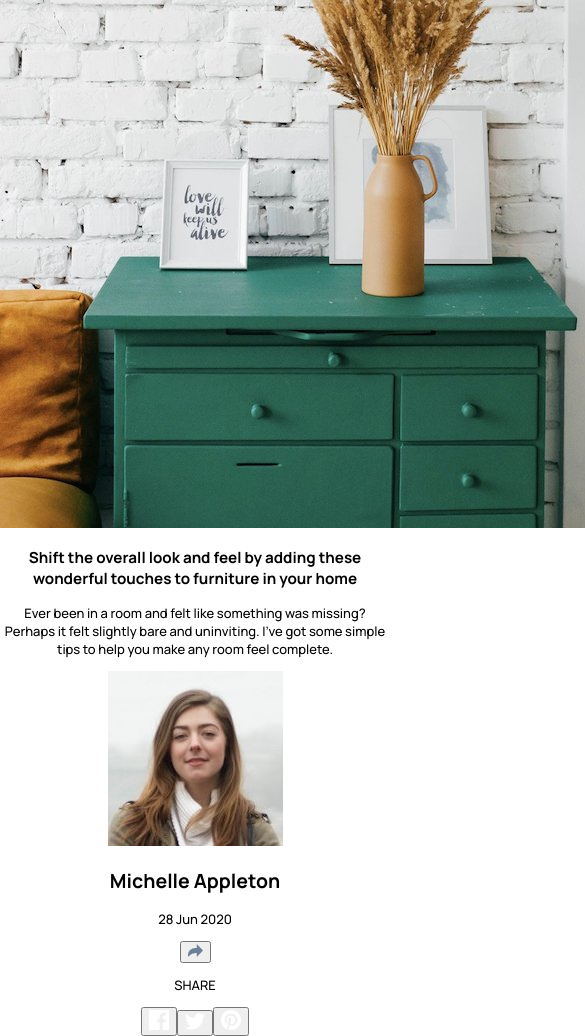
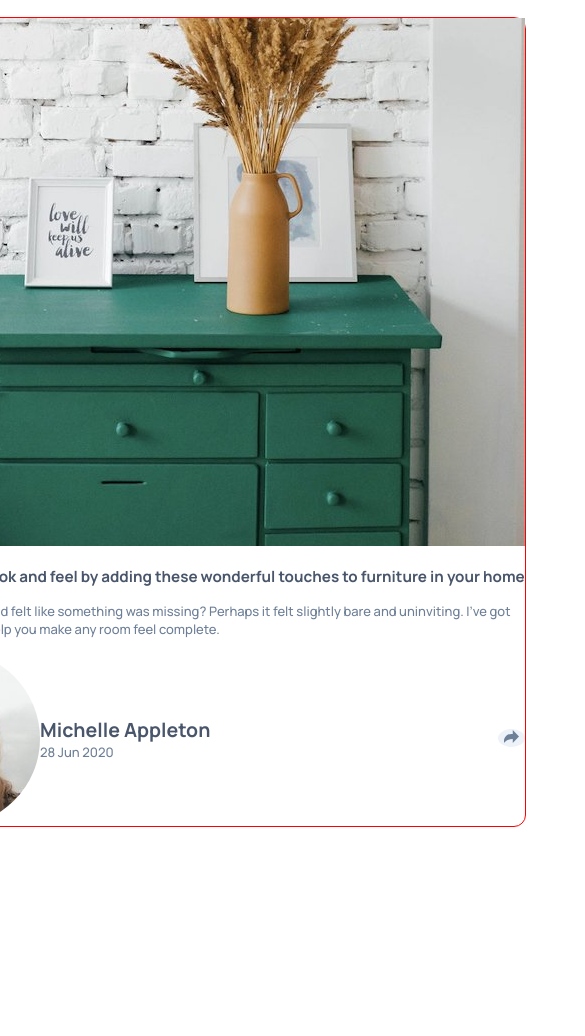
Before and after one commit to a-dri-an-S/article-preview, a React (Create React App) app: page / in a window 390 px wide. Shown: the top 1036 px of the page, 585 px wide, since content can reach past the window. After the commit the page ends 844 px from the top, so only its background shows below. Built offline with nearby package versions, Linux system fonts and the light colour scheme.

Commit message:
added styles for mobile 375px breakpoint

```diff
--- a/src/components/Card.js
+++ b/src/components/Card.js
@@ -1,12 +1,13 @@
 import CardImage from "./CardImage";
 import CardInfo from "./CardInfo";
 import CardProfile from "./CardProfile";
+import "../styles/Card.css";
 
 const Card = () => {
     return (
         <section className="card">
             <CardImage />
-            <div>
+            <div className="card-info-section">
                 <CardInfo />
                 <CardProfile />
             </div>
--- a/src/components/CardImage.js
+++ b/src/components/CardImage.js
@@ -1,12 +1,15 @@
 import DrawersImg from "../assets/drawers.jpg"
+import "../styles/CardImage.css";
 
 const CardImage = () => {
     return (
-        <img
-            className="card-img"
-            src={DrawersImg}
-            alt="drawers"
-        />
+        <div className="card-img-container">
+            <img
+                className="card-img-image"
+                src={DrawersImg}
+                alt="drawers"
+            />
+        </div>
     );
 }
 
--- a/src/components/CardInfo.js
+++ b/src/components/CardInfo.js
@@ -1,10 +1,12 @@
+import "../styles/CardInfo.css";
+
 const CardInfo = () => {
     return (
-        <article className="card-info">
-            <h1>
+        <article className="card-info-container">
+            <h1 className="card-info-main">
                 Shift the overall look and feel by adding these wonderful touches to furniture in your home
             </h1>
-            <p>
+            <p className="card-info-text">
                 Ever been in a room and felt like something was missing? Perhaps it felt slightly bare and uninviting. I've got some simple tips to help you make any room feel complete.
             </p>
         </article>
--- a/src/components/CardProfile.js
+++ b/src/components/CardProfile.js
@@ -1,13 +1,21 @@
 import CardSocials from "./CardSocials";
 import ProfileImg from "../assets/avatar-michelle.jpg";
+import "../styles/CardProfile.css";
 
 const CardProfile = () => {
     return (
         <div className="card-profile">
-            <img src={ProfileImg} alt="michelle-avatar" />
-            <div>
-                <h2>Michelle Appleton</h2>
-                <p>28 Jun 2020</p>
+            <div className="card-profile-container">
+                <img
+                    className="card-profile-avatar"
+                    src={ProfileImg}
+                    alt="michelle-avatar"
+                />
+                <div className="card-profile-info-container">
+                    <h2 className="card-profile-name">Michelle Appleton</h2>
+                    <p className="card-profile-date">28 Jun 2020</p>
+                </div>
+
             </div>
             <CardSocials />
         </div>
--- a/src/components/CardSocials.js
+++ b/src/components/CardSocials.js
@@ -1,30 +1,61 @@
+import { useState } from "react";
 import ShareIcon from "../assets/icon-share.svg";
 import FacebookIcon from "../assets/icon-facebook.svg";
 import TwitterIcon from "../assets/icon-twitter.svg";
 import PinterestIcon from "../assets/icon-pinterest.svg";
+import "../styles/CardSocials.css";
 
 const CardSocials = () => {
+
+    const [toggleSocials, setToggleSocials] = useState(false);
+
+    const toggleSocialButtons = () => {
+        setToggleSocials(!toggleSocials)
+    }
+
     return (
-        <div className="card-socials">
-            <button>
-                <img src={ShareIcon} alt="share-icon" />
-            </button>
+        <div className={`card-socials ${toggleSocials ? "socials-active" : null}`}>
             {
-                <div>
-                    <p>
+                toggleSocials ?
+                <div className="card-socials-container">
+                    <p className="card-socials-share">
                         SHARE
                     </p>
-                    <button>
-                        <img src={FacebookIcon} alt="facebook-icon" />
+                    <button className="card-socials-btn">
+                        <img
+                            className="card-socials-icon"
+                            src={FacebookIcon}
+                            alt="facebook-icon"
+                        />
                     </button>
-                    <button>
-                        <img src={TwitterIcon} alt="twitter-icon" />
+                    <button className="card-socials-btn">
+                        <img
+                            className="card-socials-icon"
+                            src={TwitterIcon}
+                            alt="twitter-icon"
+                        />
                     </button>
-                    <button>
-                        <img src={PinterestIcon} alt="pinterest-icon" />
+                    <button className="card-socials-btn">
+                        <img
+                            className="card-socials-icon"
+                            src={PinterestIcon}
+                            alt="pinterest-icon"
+                        />
                     </button>
                 </div>
+                    :
+                null
             }
+            <button
+                className={`card-socials-toggle-btn ${toggleSocials ? "socials-btn-active" : null}`}
+                onClick={() => toggleSocialButtons()}
+            >
+                <img
+                    className={`card-socials-btn-img ${toggleSocials ? "socials-btn-img-active" : null}`}
+                    src={ShareIcon}
+                    alt="share-icon"
+                />
+            </button>
         </div>
     );
 }
--- a/src/styles/App.css
+++ b/src/styles/App.css
@@ -1,3 +1,25 @@
 .App {
-  text-align: center;
+  display: flex;
+  justify-content: center;
+  align-items: center;
+  height: 100vh;
 }
+
+@media only screen and (max-width: 375px) {
+
+}
+@media only screen and (min-width: 376px) {
+
+}
+@media only screen and (min-width: 600px) {
+
+}
+@media only screen and (min-width: 768px) {
+
+}
+@media only screen and (min-width: 992px) {
+
+}
+@media only screen and (min-width: 1200px) {
+
+}
--- a/src/styles/Card.css
+++ b/src/styles/Card.css
@@ -0,0 +1,31 @@
+.card {
+    border-radius: 12px;
+    border: 1px solid red;
+}
+@media only screen and (max-width: 375px) {
+    .card {
+        margin: 20px 0px;
+        width: 340px;
+        display: flex;
+        flex-direction: column;
+        /* justify-content: center; */
+        align-items: center;
+    }
+    .card-info-section {
+        width: 280px;
+    }
+}
+@media only screen and (min-width: 376px) {
+}
+@media only screen and (min-width: 600px) {
+
+}
+@media only screen and (min-width: 768px) {
+
+}
+@media only screen and (min-width: 992px) {
+
+}
+@media only screen and (min-width: 1200px) {
+
+}
--- a/src/styles/CardImage.css
+++ b/src/styles/CardImage.css
@@ -0,0 +1,28 @@
+/* .card-img {
+
+} */
+@media only screen and (max-width: 375px) {
+    .card-img-container {
+        height: 224px;
+        overflow: hidden;
+    }
+    .card-img-image {
+        width: 340px;
+        height: auto;
+        border-radius: 12px 12px 0px 0px;
+    }
+}
+@media only screen and (min-width: 376px) {
+}
+@media only screen and (min-width: 600px) {
+
+}
+@media only screen and (min-width: 768px) {
+
+}
+@media only screen and (min-width: 992px) {
+
+}
+@media only screen and (min-width: 1200px) {
+
+}
--- a/src/styles/CardInfo.css
+++ b/src/styles/CardInfo.css
@@ -0,0 +1,36 @@
+/* .card-info-container {
+
+} */
+.card-info-main {
+    color: var(--very-dark-grayish-blue);
+}
+.card-info-text {
+    color: var(--desaturated-dark-blue);
+}
+@media only screen and (max-width: 375px) {
+    .card-info-container {
+        margin: 30px 0px;
+    }
+    .card-info-main {
+        font-size: 17.5px;
+        line-height: 28px;
+    }
+    .card-info-text {
+        font-size: 14.5px;
+        line-height: 24px;
+    }
+}
+@media only screen and (min-width: 376px) {
+}
+@media only screen and (min-width: 600px) {
+
+}
+@media only screen and (min-width: 768px) {
+
+}
+@media only screen and (min-width: 992px) {
+
+}
+@media only screen and (min-width: 1200px) {
+
+}
--- a/src/styles/CardProfile.css
+++ b/src/styles/CardProfile.css
@@ -0,0 +1,58 @@
+.card-profile {
+    display: flex;
+    flex-direction: row;
+    align-items: center;
+    justify-content: space-between;
+}
+.card-profile-container {
+    display: flex;
+    align-items: center;
+    justify-content: center;
+}
+.card-profile-avatar {
+    border-radius: 50%;
+}
+/* .card-profile-info-container {
+    display: flex;
+    flex-direction: column;
+    justify-content: center;
+    align-items: flex-start;
+} */
+.card-profile-name {
+    margin: 0px;
+    color: var(--very-dark-grayish-blue);
+}
+.card-profile-date {
+    margin: 0px;
+    color: var(--desaturated-dark-blue);
+}
+
+@media only screen and (max-width: 375px) {
+    .card-profile {
+        margin: 0px 0px 20px 0px;
+    }
+    .card-profile-avatar {
+        width: 50px;
+    }
+    .card-profile-info-container {
+        margin: 0px 0px 0px 16px;
+    }
+    .card-profile-name {
+        font-size: 12px;
+        margin: 0px 0px 5px 0px;
+    }
+}
+@media only screen and (min-width: 376px) {
+}
+@media only screen and (min-width: 600px) {
+
+}
+@media only screen and (min-width: 768px) {
+
+}
+@media only screen and (min-width: 992px) {
+
+}
+@media only screen and (min-width: 1200px) {
+
+}
--- a/src/styles/CardSocials.css
+++ b/src/styles/CardSocials.css
@@ -0,0 +1,75 @@
+.card-socials {
+
+}
+.card-socials-share {
+    color: var(--grayish-blue);
+}
+.card-socials-btn {
+    border: none;
+    background-color: transparent;
+}
+.card-socials-btn:hover {
+    cursor: pointer;
+}
+.card-socials-toggle-btn {
+    border: none;
+    border-radius: 50%;
+    background-color: var(--light-grayish-blue);
+}
+.card-socials-toggle-btn:hover {
+    cursor: pointer;
+}
+.socials-btn-active {
+    background-color: var(--grayish-blue);
+}
+.socials-btn-img-active {
+    filter: brightness(0) invert(1);
+}
+
+@media only screen and (max-width: 375px) {
+    .card-socials {
+        margin: 20px 0px 0px -30px;
+        display: flex;
+        flex-direction: row;
+        align-items: center;
+        position: absolute;
+        width: 340px;
+        height: 70px;
+        border-radius: 0px 0px 12px 12px;
+    }
+    .socials-active {
+        background-color: var(--very-dark-grayish-blue);
+    }
+    .card-socials-container {
+        display: flex;
+    }
+    .card-socials-share {
+        letter-spacing: 6px;
+        padding: 0px 16px 0px 30px;
+    }
+    .card-socials-btn {
+        margin: 0px 12px 0px 0px;
+    }
+
+    .card-socials-toggle-btn {
+        position: absolute;
+        bottom: 20px;
+        right: 20px;
+        width: 38px;
+        height: 38px;
+    }
+}
+@media only screen and (min-width: 376px) {
+}
+@media only screen and (min-width: 600px) {
+
+}
+@media only screen and (min-width: 768px) {
+
+}
+@media only screen and (min-width: 992px) {
+
+}
+@media only screen and (min-width: 1200px) {
+
+}
```
